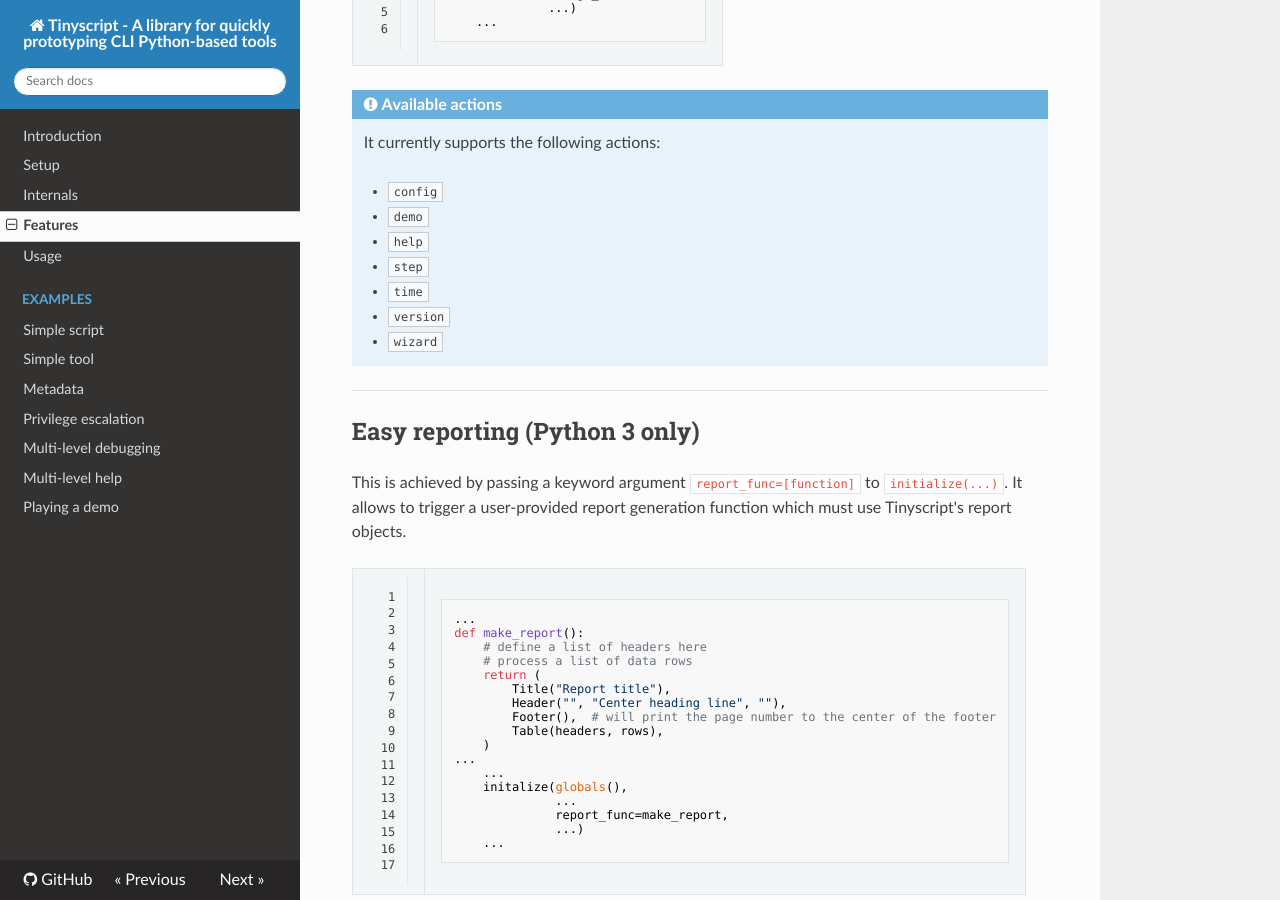
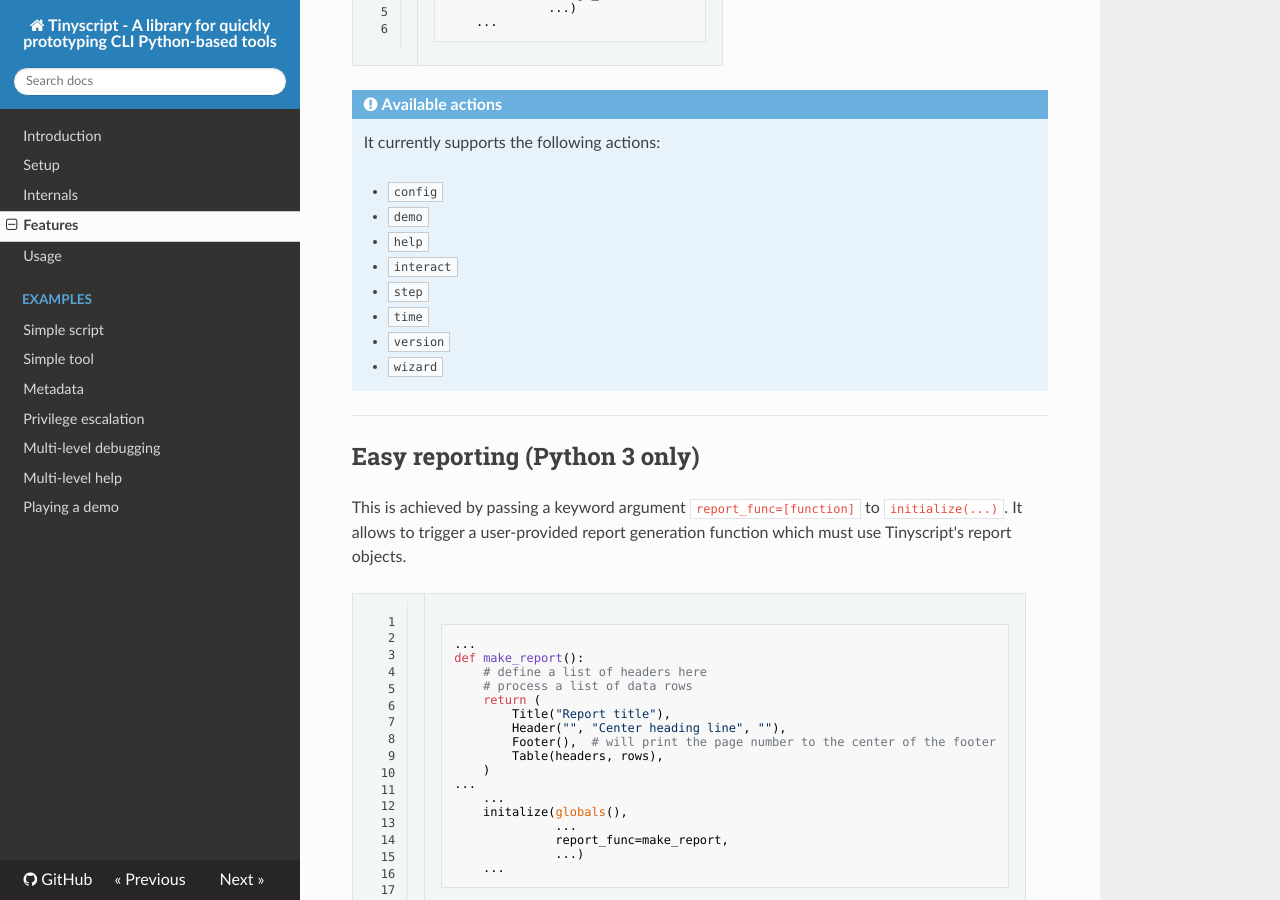
Before and after one commit to dhondta/python-tinyscript, an MkDocs documentation site: the page built from docs/features.md, in a window 1280 px wide and 900 px high, scrolled down 6968 px. Built offline with MkDocs 1.6.1, drawn with Linux system fonts in a browser that asks for light colours; nearby versions of some CDN libraries; old or Windows-style settings are respelled for this version of MkDocs.

Commit message:
Updated features doc page (3)

```diff
--- a/docs/features.md
+++ b/docs/features.md
@@ -310,6 +310,7 @@
     - [`config`](#using-a-configuration-ini-file)
     - [`demo`](#playing-a-demo)
     - [`help`](#multi-level-help)
+    - [`interact`](#interacting-during-the-execution)
     - [`step`](#stepping-the-execution)
     - [`time`](#timing-the-execution)
     - [`version`](#adding-the-version-option)
```
